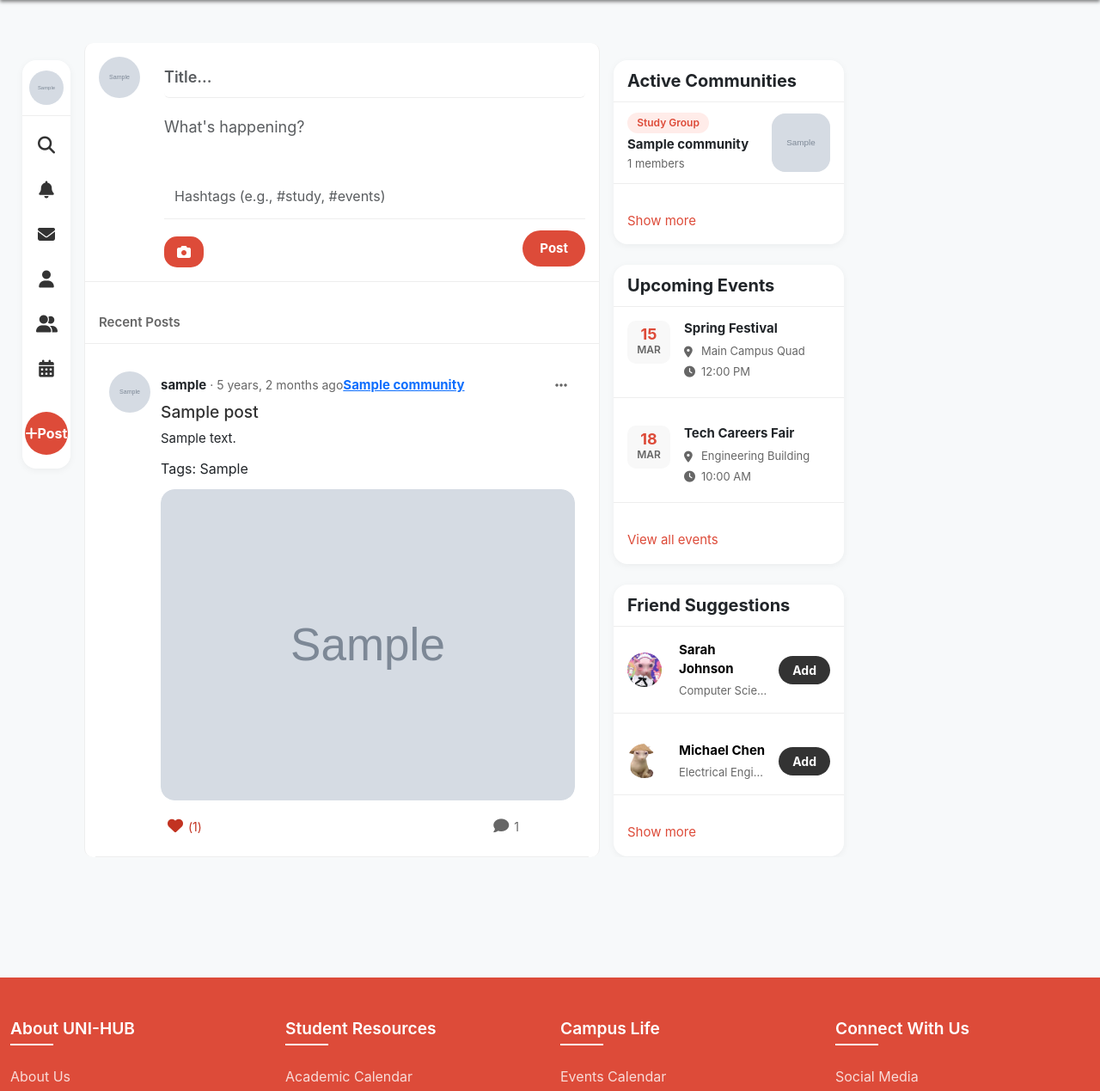
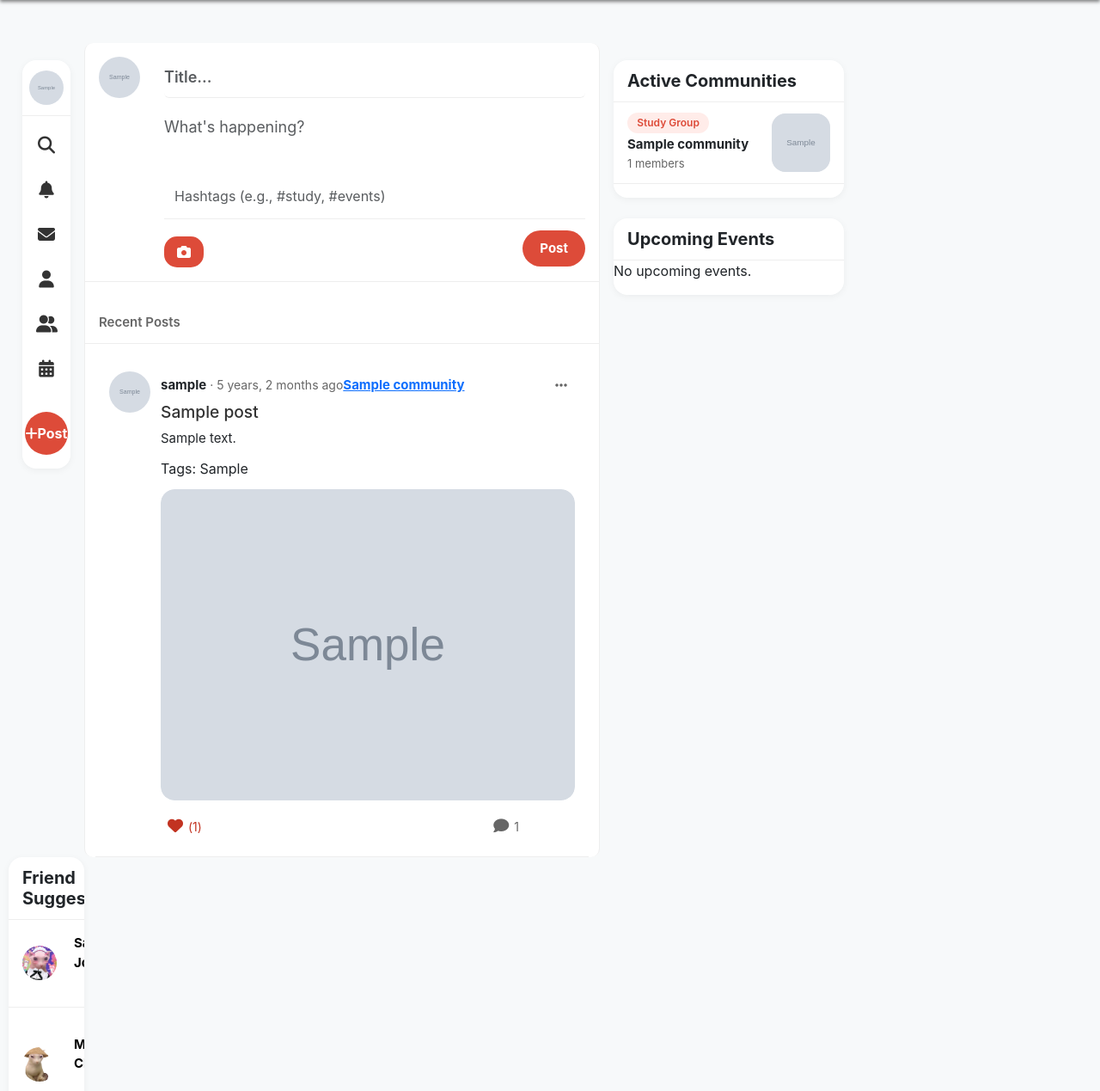
Before and after one commit to willgriffin111/Uni-Hub, a Django app: page / in a window 1280 px wide. Shown: the part 110-1379 px from the top of the page at 86% size. Run offline with Django 5.2, Linux system fonts and the light colour scheme; a user stored in the database is signed in; tables that the repository leaves empty hold one stand-in row (values such as "Sample post"); grey boxes marked "Sample" are stand-in pictures; some libraries are stand-ins or nearby versions.

Commit message:
Events now show on home page

```diff
--- a/accounts/urls.py
+++ b/accounts/urls.py
@@ -13,5 +13,5 @@ urlpatterns = [
 
     path('api/profile-edit/', ProfileUpdateAPI.as_view(), name='api-profile-update'),
     path('api/delete-account/', DeleteAccountAPI.as_view(), name='api-delete-account'),
-      path('api/remove-profile-picture/', RemoveProfilePictureAPI.as_view(), name='api-remove-profile-picture'),
+    path('api/remove-profile-picture/', RemoveProfilePictureAPI.as_view(), name='api-remove-profile-picture'),
 ]
--- a/unihub_project/templates/pages/community_view.html
+++ b/unihub_project/templates/pages/community_view.html
@@ -276,7 +276,7 @@
                             <!-- Pagination -->
                             <div class="pagination-container">
                                 <button class="pagination-btn prev-btn" disabled><i class="fa-solid fa-chevron-left"></i></button>
-                                <span class="pagination-text">Page 1 of 10</span>
+                                {% comment %} <span class="pagination-text">Page 1 of 10</span> {% endcomment %}
                                 <button class="pagination-btn next-btn"><i class="fa-solid fa-chevron-right"></i></button>
                             </div>
                         </div>
@@ -285,7 +285,7 @@
             </div>
 
             <!-- Events Tab -->
-            <div class="tab-pane fade show active" id="events">
+            <div class="tab-pane fade" id="events">
                 <div class="content-grid">
                 <!-- Main Events Content -->
                 <div class="main-content">
--- a/unihub_project/templates/pages/home_page.html
+++ b/unihub_project/templates/pages/home_page.html
@@ -289,35 +289,35 @@
             </div>
         </a>
           {% endfor %}
-          <a href="#" class="see-more">Show more</a>
+          {% comment %} <a href="#" class="see-more">Show more</a> {% endcomment %}
         </div>
 
-        <!-- Upcoming Events -->
+        <!-- Sidebar Card: Upcoming Events -->
         <div class="sidebar-card mb-4">
           <h3 class="sidebar-title">Upcoming Events</h3>
-          <div class="event-item d-flex mb-3">
-            <div class="event-date text-center me-3">
-              <span class="day d-block">15</span>
-              <span class="month d-block">MAR</span>
+          {% for event in events %}
+            <div class="event-item d-flex mb-3">
+              <div class="event-date text-center me-3">
+                <span class="day d-block">{{ event.event_date|date:"d" }}</span>
+                <span class="month d-block">{{ event.event_date|date:"M" }}</span>
+              </div>
+              <div class="event-info">
+                <h4 class="event-title">{{ event.title }}</h4>
+                <p class="event-location">
+                  <i class="fa-solid fa-location-dot"></i> {{ event.location }}
+                </p>
+                <p class="event-time">
+                  <i class="fa-solid fa-clock"></i> {{ event.event_time|time:"g:i A" }}
+                </p>
+                <p class="event-time">
+                  <i class="fa-solid fa-user"></i> {{ event.attendance_count|default:"0" }} attending
+                </p>
             </div>
-            <div class="event-info">
-              <h4 class="event-title">Spring Festival</h4>
-              <p class="event-location"><i class="fa-solid fa-location-dot"></i> Main Campus Quad</p>
-              <p class="event-time"><i class="fa-solid fa-clock"></i> 12:00 PM</p>
-            </div>
-          </div>
-          <div class="event-item d-flex mb-3">
-            <div class="event-date text-center me-3">
-              <span class="day d-block">18</span>
-              <span class="month d-block">MAR</span>
-            </div>
-            <div class="event-info">
-              <h4 class="event-title">Tech Careers Fair</h4>
-              <p class="event-location"><i class="fa-solid fa-location-dot"></i> Engineering Building</p>
-              <p class="event-time"><i class="fa-solid fa-clock"></i> 10:00 AM</p>
-            </div>
-          </div>
-          <a href="#" class="see-more">View all events</a>
+          {% empty %}
+            <p>No upcoming events.</p>
+          {% endfor %}
+
+        </div>
         </div>
 
         <!-- Friend Suggestions -->
@@ -347,7 +347,7 @@
             </div>
             <button class="add-person-btn btn btn-primary">Add</button>
           </div>
-          <a href="#" class="see-more">Show more</a>
+          {% comment %} <a href="#" class="see-more">Show more</a> {% endcomment %}
         </div>
       </div>
     </div>
--- a/unihub_project/views.py
+++ b/unihub_project/views.py
@@ -3,34 +3,38 @@ from django.contrib.auth.decorators import login_required
 from api.posts.models import Post, Comment, Community
 from django.utils import timezone
 from api.community.models import Community
-from django.db.models import Count
+from django.db.models import Count, Q
 from api.community.models import CommunityEvent
 
 
 @login_required
 def home_page(request):
-    """Render the post display page with correct like count and user like status,
-    and show top 3 communities with the most members."""
+    """Render the home page with posts, top communities,
+    and upcoming events ordered by attendee count."""
 
     posts = Post.objects.all().order_by('-created_at')  # Order by newest first
     current_time = timezone.now()
 
-    # For each post, get like count, check if the user liked it, and get comment count
+    # Process posts: like count, user liked, comment count, etc.
     for post in posts:
-        post.likes_count = post.likes.count()  # Get total like count
-        post.liked = post.likes.filter(user=request.user).exists()  # Check if the user has liked this post
+        post.likes_count = post.likes.count()
+        post.liked = post.likes.filter(user=request.user).exists()
         post.comments_count = post.comments.count()
-
-        # Check if the post was created within 30 minutes (for edit permission)
         post.can_edit = (current_time - post.created_at).total_seconds() <= 30 * 60
 
-    # Retrieve the top 3 communities with the most members
+    # Retrieve top 3 communities with most members
     top_communities = Community.objects.annotate(num_members=Count('members')).order_by('-num_members')[:3]
+
+    now_date = current_time.date()
+    upcoming_events = CommunityEvent.objects.filter(event_date__gte=now_date).annotate(
+        attendance_count=Count('attendances')
+    ).order_by('-attendance_count')[:3]
 
     return render(request, 'pages/home_page.html', {
         'posts': posts,
         'user': request.user,
-        'top_communities': top_communities
+        'top_communities': top_communities,
+        'events': upcoming_events
     })
 
 def login_view(request):
```
